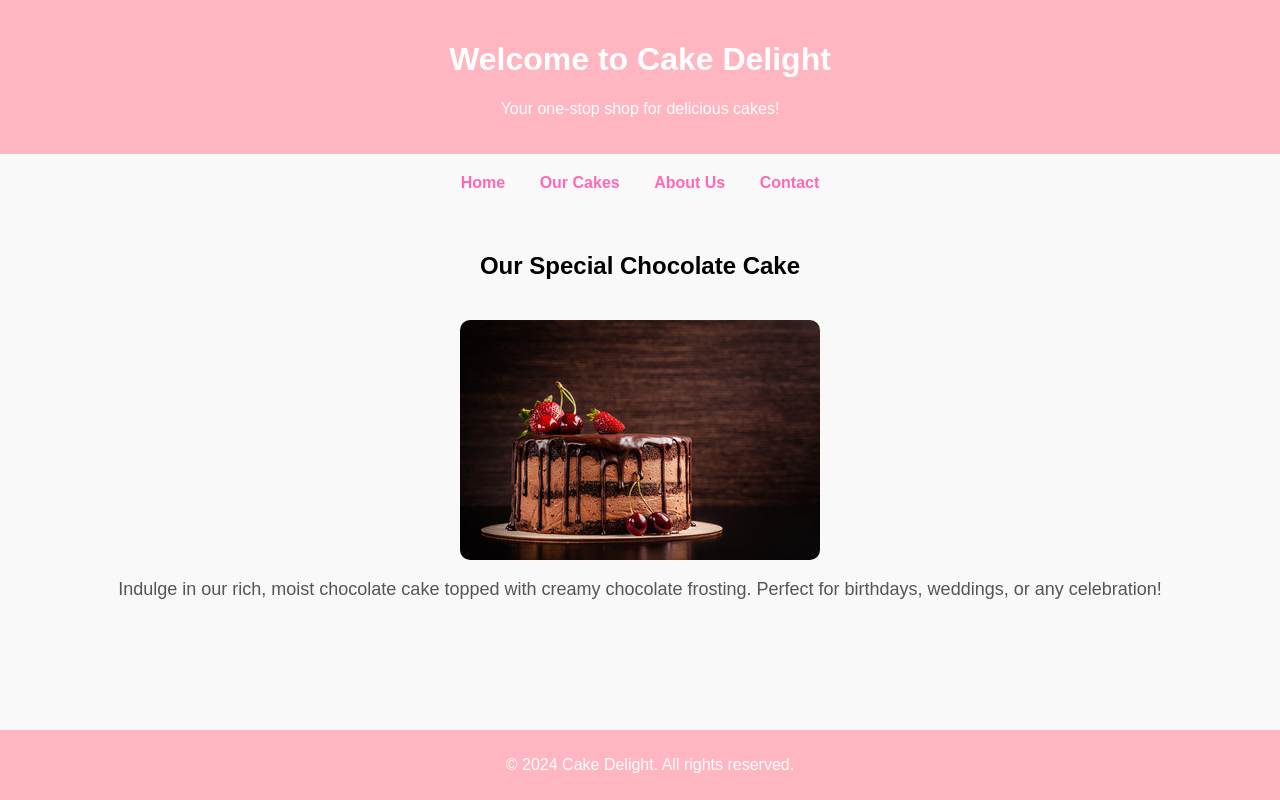
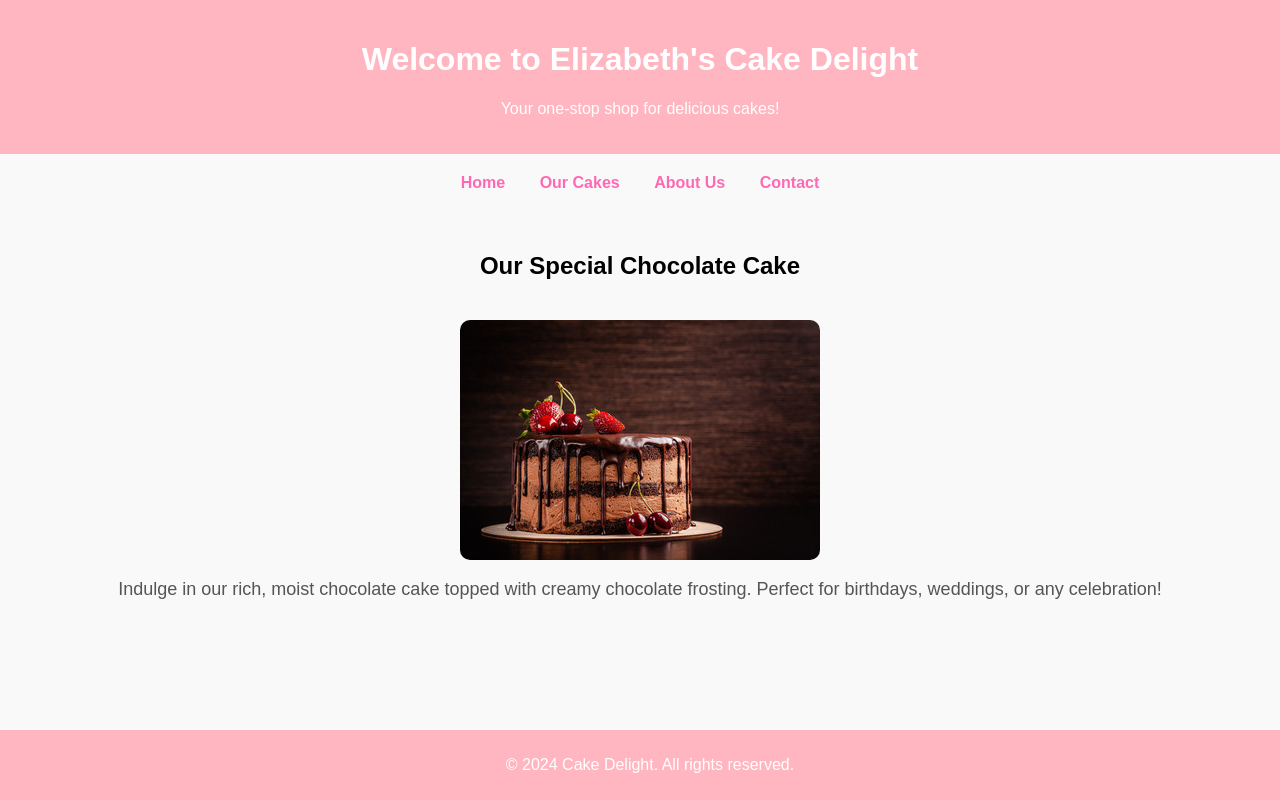
Before and after one commit to PAJELAGO-ELIZABETH-S/Activity2_Pajelago, a plain HTML site: page index.html in a window 1280 px wide. Drawn offline with Linux system fonts and the light colour scheme.

Commit message:
changed title

```diff
--- a/index.html
+++ b/index.html
@@ -56,7 +56,7 @@
 <body>
 
     <header>
-        <h1>Welcome to Cake Delight</h1>
+        <h1>Welcome to Elizabeth's Cake Delight</h1>
         <p>Your one-stop shop for delicious cakes!</p>
     </header>
 
```
